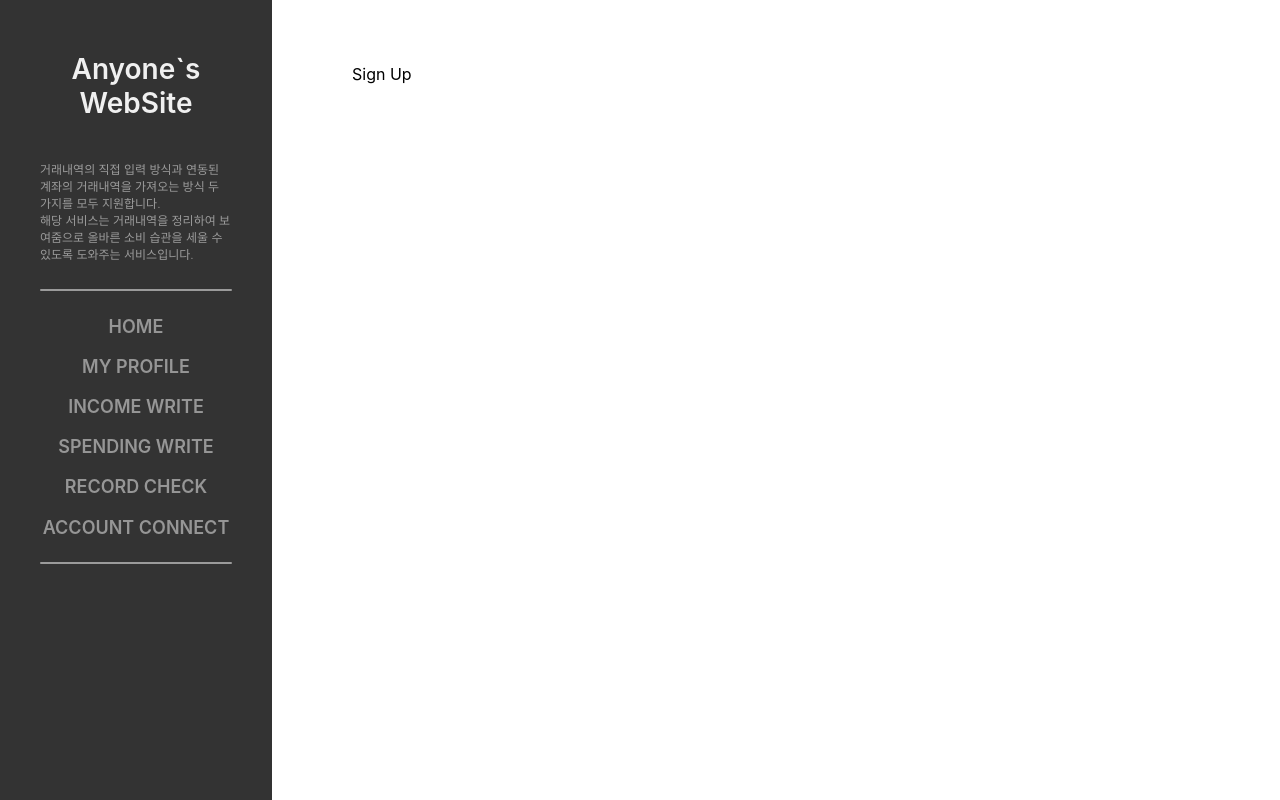
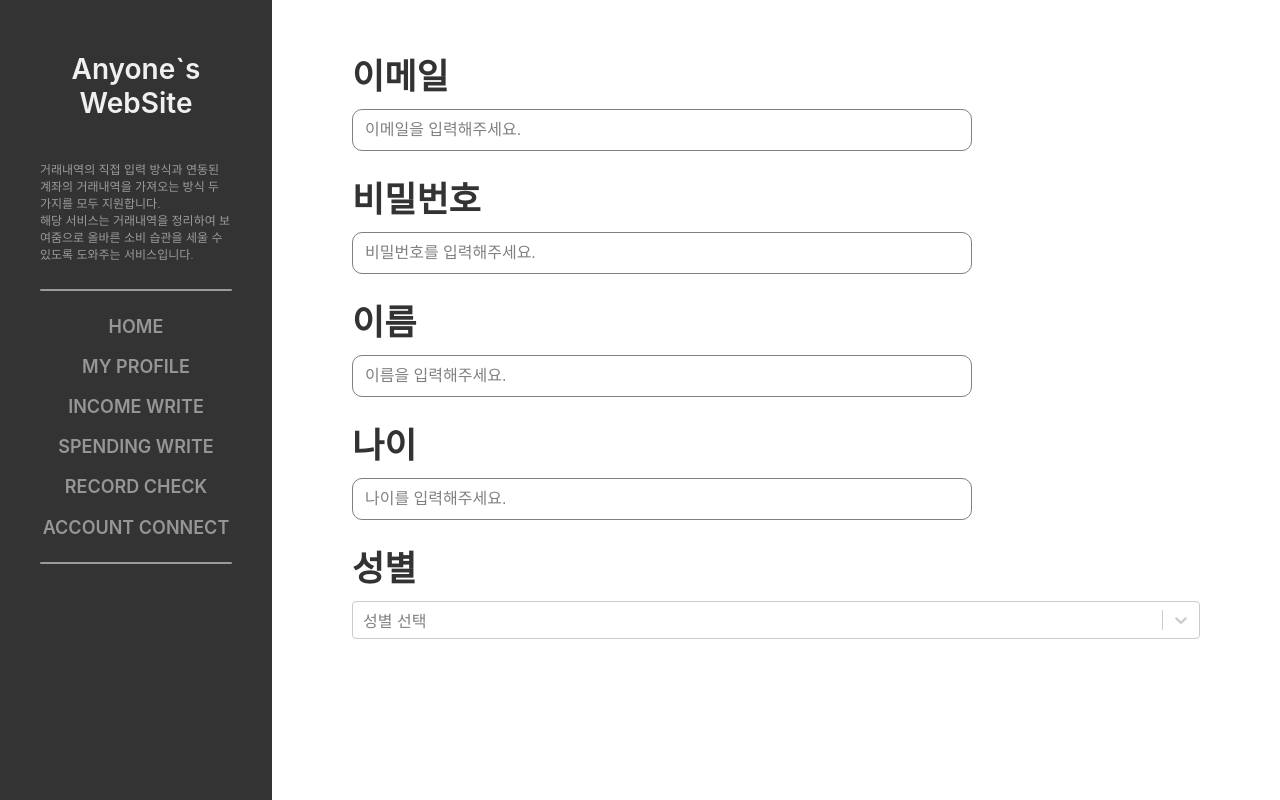
Before and after one commit to lkl4502/account_book_project, a React (Create React App) app in the folder frontend/: page /signup in a window 1280 px wide. Built offline with nearby package versions, Linux system fonts and the light colour scheme.

Commit message:
front : 성별 Select 구현

```diff
--- a/frontend/package.json
+++ b/frontend/package.json
@@ -12,6 +12,7 @@
     "react-dom": "^18.2.0",
     "react-router-dom": "^6.22.3",
     "react-scripts": "5.0.1",
+    "react-select": "^5.8.0",
     "styled-components": "^6.1.8",
     "web-vitals": "^2.1.4"
   },
--- a/frontend/src/pages/SignUp.jsx
+++ b/frontend/src/pages/SignUp.jsx
@@ -1,10 +1,74 @@
-import React from "react";
-import styled from "styled-components";
+import React, { useState } from "react";
+import Text from "../components/Text";
+import InputBox from "../components/InputBox";
+import Select from "react-select";
 
 function SignUp() {
+  const genders = [
+    { value: "남자", label: "남자" },
+    { value: "여자", label: "여자" },
+  ];
+
+  const [email, setEmail] = useState("");
+  const [pw, setPw] = useState("");
+  const [name, setName] = useState("");
+  const [age, setAge] = useState(null);
+  const [gender, setGender] = useState(null);
+  const [phone, setPhone] = useState("");
+
   return (
     <>
-      <p>Sign Up</p>
+      <Text type={"title"} margin={"0px 0px 10px 0px"}>
+        이메일
+      </Text>
+
+      <InputBox
+        type={"email"}
+        value={email}
+        setValue={setEmail}
+        placeholder={"이메일을 입력해주세요."}
+      />
+
+      <Text type={"title"} margin={"20px 0px 10px 0px"}>
+        비밀번호
+      </Text>
+      <InputBox
+        type={"password"}
+        value={pw}
+        setValue={setPw}
+        placeholder={"비밀번호를 입력해주세요."}
+      />
+
+      <Text type={"title"} margin={"20px 0px 10px 0px"}>
+        이름
+      </Text>
+      <InputBox
+        type={"text"}
+        value={name}
+        setValue={setName}
+        placeholder={"이름을 입력해주세요."}
+      />
+
+      <Text type={"title"} margin={"20px 0px 10px 0px"}>
+        나이
+      </Text>
+      <InputBox
+        type={"number"}
+        value={age}
+        setValue={setAge}
+        placeholder={"나이를 입력해주세요."}
+      />
+
+      <Text type={"title"} margin={"20px 0px 10px 0px"}>
+        성별
+      </Text>
+
+      <Select
+        options={genders}
+        onChange={setGender}
+        placeholder="성별 선택"
+        isSearchable={false}
+      />
     </>
   );
 }
```
Also changed, not shown: 1 other file (tests, documents, lock files or other folders).
